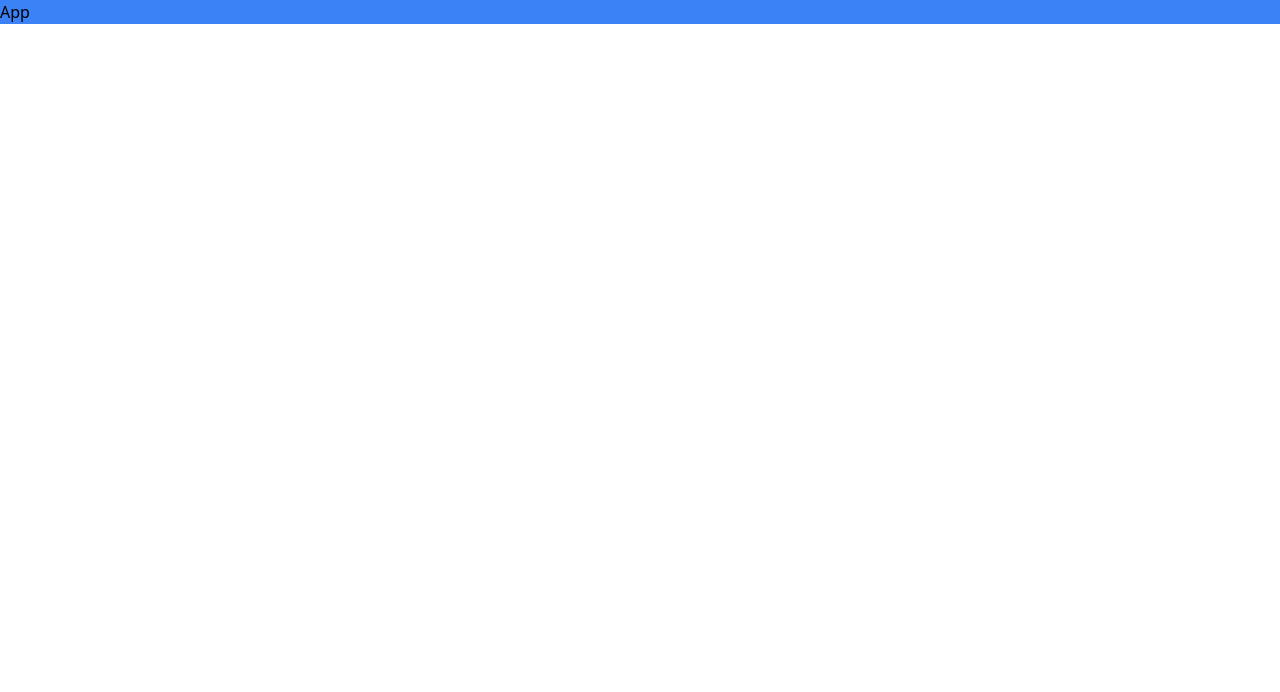
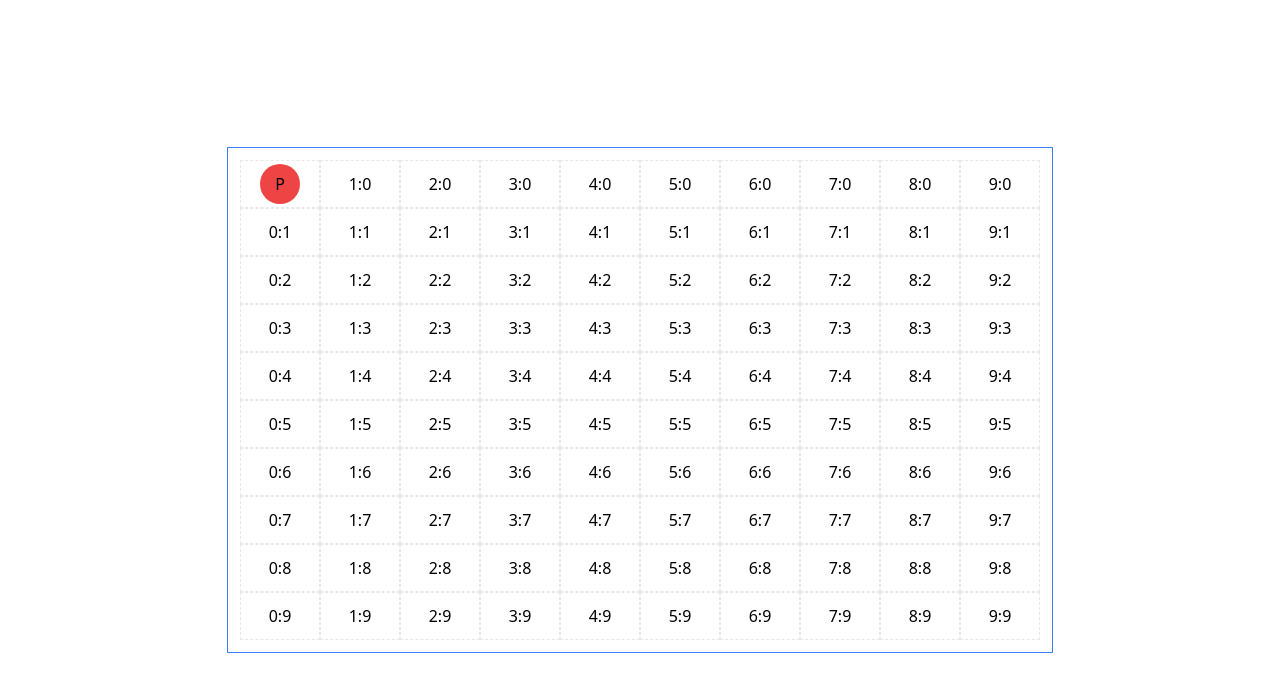
Before and after one commit to t-rosa/Ardonite_19-07-24, a React (Vite) app in the folder ardonite.client/: page / in a window 1280 px wide. Shown: the top 692 px of the page. Built offline with nearby package versions, Linux system fonts and the light colour scheme.

Commit message:
feat: just move from a to b

```diff
--- a/ardonite.client/package.json
+++ b/ardonite.client/package.json
@@ -11,8 +11,12 @@
 	},
 	"dependencies": {
 		"@microsoft/signalr": "^8.0.7",
+		"@xstate/react": "^4.1.1",
+		"clsx": "^2.1.1",
 		"react": "^18.3.1",
-		"react-dom": "^18.3.1"
+		"react-dom": "^18.3.1",
+		"tailwind-merge": "^2.4.0",
+		"xstate": "^5.15.0"
 	},
 	"devDependencies": {
 		"@biomejs/biome": "1.8.3",
--- a/ardonite.client/src/App.tsx
+++ b/ardonite.client/src/App.tsx
@@ -1,3 +1,66 @@
+import { useActor } from "@xstate/react";
+import { act } from "react";
+import { GameMachineContext, gameMachine } from "./lib/game/machine";
+import type { Cell, Position } from "./lib/game/types";
+
 export function App() {
-	return <div className="bg-blue-500">App</div>;
+	const board = GameMachineContext.useSelector((state) => state.context.board);
+
+	return (
+		<main className="h-dvh grid place-items-center">
+			<div className="grid grid-cols-[repeat(10,minmax(0,1fr))] p-3 border border-blue-500 relative">
+				<Player />
+				{board.cells.map((cell) => (
+					<>
+						<CellUI key={cell.id} cell={cell} />
+					</>
+				))}
+			</div>
+		</main>
+	);
 }
+
+function Player() {
+	const gameActor = GameMachineContext.useActorRef();
+
+	const playerX = GameMachineContext.useSelector(
+		(state) => state.context.player.position.x,
+	);
+
+	const playerY = GameMachineContext.useSelector(
+		(state) => state.context.player.position.y,
+	);
+
+	return (
+		<div
+			className="size-10 transition-transform bg-red-500 top-4 left-8 rounded-full absolute grid place-items-center duration-1000 "
+			style={{
+				transform: `translate(${playerX * 80}px, ${playerY * 48}px)`,
+			}}
+		>
+			P
+		</div>
+	);
+}
+
+function CellUI({ cell }: { cell: Cell }) {
+	const gameActor = GameMachineContext.useActorRef();
+
+	function handleClick(position: Position) {
+		gameActor.send({
+			type: "MOVE",
+			position,
+		});
+	}
+
+	return (
+		<button
+			key={cell.id}
+			type="button"
+			className="w-20 h-12 border border-dashed hover:bg-blue-500/50"
+			onClick={() => handleClick(cell.position)}
+		>
+			{cell.position.x}:{cell.position.y}
+		</button>
+	);
+}
--- /dev/null
+++ b/ardonite.client/src/lib/cn.ts
@@ -0,0 +1,6 @@
+import { type ClassValue, clsx } from "clsx";
+import { twMerge } from "tailwind-merge";
+
+export function cn(...inputs: ClassValue[]) {
+	return twMerge(clsx(inputs));
+}
--- /dev/null
+++ b/ardonite.client/src/lib/game/board.ts
@@ -0,0 +1,9 @@
+import { cells } from "./cells";
+import type { Board } from "./types";
+
+export const board: Board = {
+	width: 1000,
+	height: 700,
+	size: 10 * 10,
+	cells,
+};
--- /dev/null
+++ b/ardonite.client/src/lib/game/cells.ts
@@ -0,0 +1,104 @@
+import type { Cell } from "./types";
+
+export const cells: Cell[] = [
+	{ id: 0, position: { x: 0, y: 0 } },
+	{ id: 1, position: { x: 1, y: 0 } },
+	{ id: 2, position: { x: 2, y: 0 } },
+	{ id: 3, position: { x: 3, y: 0 } },
+	{ id: 4, position: { x: 4, y: 0 } },
+	{ id: 5, position: { x: 5, y: 0 } },
+	{ id: 6, position: { x: 6, y: 0 } },
+	{ id: 7, position: { x: 7, y: 0 } },
+	{ id: 8, position: { x: 8, y: 0 } },
+	{ id: 9, position: { x: 9, y: 0 } },
+	{ id: 10, position: { x: 0, y: 1 } },
+	{ id: 11, position: { x: 1, y: 1 } },
+	{ id: 12, position: { x: 2, y: 1 } },
+	{ id: 13, position: { x: 3, y: 1 } },
+	{ id: 14, position: { x: 4, y: 1 } },
+	{ id: 15, position: { x: 5, y: 1 } },
+	{ id: 16, position: { x: 6, y: 1 } },
+	{ id: 17, position: { x: 7, y: 1 } },
+	{ id: 18, position: { x: 8, y: 1 } },
+	{ id: 19, position: { x: 9, y: 1 } },
+	{ id: 20, position: { x: 0, y: 2 } },
+	{ id: 21, position: { x: 1, y: 2 } },
+	{ id: 22, position: { x: 2, y: 2 } },
+	{ id: 23, position: { x: 3, y: 2 } },
+	{ id: 24, position: { x: 4, y: 2 } },
+	{ id: 25, position: { x: 5, y: 2 } },
+	{ id: 26, position: { x: 6, y: 2 } },
+	{ id: 27, position: { x: 7, y: 2 } },
+	{ id: 28, position: { x: 8, y: 2 } },
+	{ id: 29, position: { x: 9, y: 2 } },
+	{ id: 30, position: { x: 0, y: 3 } },
+	{ id: 31, position: { x: 1, y: 3 } },
+	{ id: 32, position: { x: 2, y: 3 } },
+	{ id: 33, position: { x: 3, y: 3 } },
+	{ id: 34, position: { x: 4, y: 3 } },
+	{ id: 35, position: { x: 5, y: 3 } },
+	{ id: 36, position: { x: 6, y: 3 } },
+	{ id: 37, position: { x: 7, y: 3 } },
+	{ id: 38, position: { x: 8, y: 3 } },
+	{ id: 39, position: { x: 9, y: 3 } },
+	{ id: 40, position: { x: 0, y: 4 } },
+	{ id: 41, position: { x: 1, y: 4 } },
+	{ id: 42, position: { x: 2, y: 4 } },
+	{ id: 43, position: { x: 3, y: 4 } },
+	{ id: 44, position: { x: 4, y: 4 } },
+	{ id: 45, position: { x: 5, y: 4 } },
+	{ id: 46, position: { x: 6, y: 4 } },
+	{ id: 47, position: { x: 7, y: 4 } },
+	{ id: 48, position: { x: 8, y: 4 } },
+	{ id: 49, position: { x: 9, y: 4 } },
+	{ id: 50, position: { x: 0, y: 5 } },
+	{ id: 51, position: { x: 1, y: 5 } },
+	{ id: 52, position: { x: 2, y: 5 } },
+	{ id: 53, position: { x: 3, y: 5 } },
+	{ id: 54, position: { x: 4, y: 5 } },
+	{ id: 55, position: { x: 5, y: 5 } },
+	{ id: 56, position: { x: 6, y: 5 } },
+	{ id: 57, position: { x: 7, y: 5 } },
+	{ id: 58, position: { x: 8, y: 5 } },
+	{ id: 59, position: { x: 9, y: 5 } },
+	{ id: 60, position: { x: 0, y: 6 } },
+	{ id: 61, position: { x: 1, y: 6 } },
+	{ id: 62, position: { x: 2, y: 6 } },
+	{ id: 63, position: { x: 3, y: 6 } },
+	{ id: 64, position: { x: 4, y: 6 } },
+	{ id: 65, position: { x: 5, y: 6 } },
+	{ id: 66, position: { x: 6, y: 6 } },
+	{ id: 67, position: { x: 7, y: 6 } },
+	{ id: 68, position: { x: 8, y: 6 } },
+	{ id: 69, position: { x: 9, y: 6 } },
+	{ id: 70, position: { x: 0, y: 7 } },
+	{ id: 71, position: { x: 1, y: 7 } },
+	{ id: 72, position: { x: 2, y: 7 } },
+	{ id: 73, position: { x: 3, y: 7 } },
+	{ id: 74, position: { x: 4, y: 7 } },
+	{ id: 75, position: { x: 5, y: 7 } },
+	{ id: 76, position: { x: 6, y: 7 } },
+	{ id: 77, position: { x: 7, y: 7 } },
+	{ id: 78, position: { x: 8, y: 7 } },
+	{ id: 79, position: { x: 9, y: 7 } },
+	{ id: 80, position: { x: 0, y: 8 } },
+	{ id: 81, position: { x: 1, y: 8 } },
+	{ id: 82, position: { x: 2, y: 8 } },
+	{ id: 83, position: { x: 3, y: 8 } },
+	{ id: 84, position: { x: 4, y: 8 } },
+	{ id: 85, position: { x: 5, y: 8 } },
+	{ id: 86, position: { x: 6, y: 8 } },
+	{ id: 87, position: { x: 7, y: 8 } },
+	{ id: 88, position: { x: 8, y: 8 } },
+	{ id: 89, position: { x: 9, y: 8 } },
+	{ id: 90, position: { x: 0, y: 9 } },
+	{ id: 91, position: { x: 1, y: 9 } },
+	{ id: 92, position: { x: 2, y: 9 } },
+	{ id: 93, position: { x: 3, y: 9 } },
+	{ id: 94, position: { x: 4, y: 9 } },
+	{ id: 95, position: { x: 5, y: 9 } },
+	{ id: 96, position: { x: 6, y: 9 } },
+	{ id: 97, position: { x: 7, y: 9 } },
+	{ id: 98, position: { x: 8, y: 9 } },
+	{ id: 99, position: { x: 9, y: 9 } },
+];
--- /dev/null
+++ b/ardonite.client/src/lib/game/constants.ts
@@ -0,0 +1 @@
+export const TICK_RATE = 1000;
--- /dev/null
+++ b/ardonite.client/src/lib/game/machine.ts
@@ -0,0 +1,128 @@
+import { createActorContext } from "@xstate/react";
+import { assign, setup } from "xstate";
+import { board } from "./board";
+import { TICK_RATE } from "./constants";
+import type { Board, Position } from "./types";
+
+export const gameMachine = setup({
+	types: {
+		context: {} as {
+			clock: number;
+			TICK_RATE: number;
+			player: {
+				position: Position;
+			};
+			board: Board;
+		},
+		events: {} as
+			| { type: "MOVE"; position: Position }
+			| { type: "MOVE_LEFT" }
+			| { type: "MOVE_RIGHT" }
+			| { type: "MOVE_UP" }
+			| { type: "MOVE_DOWN" },
+	},
+	actions: {
+		start: ({ context }) => {
+			console.log("START");
+
+			let nextTimeToTick = Date.now();
+
+			function nextAnimationFrame() {
+				const now = Date.now();
+
+				if (nextTimeToTick <= now) {
+					context.clock++;
+					nextTimeToTick = now + context.TICK_RATE;
+					console.log(context.clock);
+				}
+
+				window.requestAnimationFrame(nextAnimationFrame);
+			}
+
+			window.requestAnimationFrame(nextAnimationFrame);
+		},
+	},
+}).createMachine({
+	context: {
+		clock: 0,
+		TICK_RATE,
+		board,
+		player: {
+			position: {
+				x: 0,
+				y: 0,
+			},
+		},
+	},
+	id: "GAME",
+	initial: "INIT",
+	entry: "start",
+	states: {
+		INIT: {
+			on: {
+				MOVE_LEFT: {
+					actions: assign({
+						player: ({ context }) => {
+							return {
+								...context.player,
+								position: {
+									...context.player.position,
+									x: context.player.position.x - 1,
+								},
+							};
+						},
+					}),
+				},
+				MOVE_RIGHT: {
+					actions: assign({
+						player: ({ context }) => {
+							return {
+								...context.player,
+								position: {
+									...context.player.position,
+									x: context.player.position.x + 1,
+								},
+							};
+						},
+					}),
+				},
+				MOVE_DOWN: {
+					actions: assign({
+						player: ({ context }) => {
+							return {
+								...context.player,
+								position: {
+									...context.player.position,
+									y: context.player.position.y + 1,
+								},
+							};
+						},
+					}),
+				},
+				MOVE_UP: {
+					actions: assign({
+						player: ({ context }) => {
+							return {
+								...context.player,
+								position: {
+									...context.player.position,
+									y: context.player.position.y - 1,
+								},
+							};
+						},
+					}),
+				},
+				MOVE: {
+					actions: assign({
+						player: ({ context, event }) => ({
+							...context.player,
+							position: event.position,
+						}),
+					}),
+				},
+			},
+		},
+	},
+});
+
+export const GameMachineContext = createActorContext(gameMachine);
--- /dev/null
+++ b/ardonite.client/src/lib/game/types.ts
@@ -0,0 +1,16 @@
+export type Position = {
+	x: number;
+	y: number;
+};
+
+export type Cell = {
+	id: number;
+	position: Position;
+};
+
+export type Board = {
+	width: number;
+	height: number;
+	size: number;
+	cells: Cell[];
+};
--- a/ardonite.client/src/main.tsx
+++ b/ardonite.client/src/main.tsx
@@ -3,13 +3,16 @@ import "./index.css";
 import React from "react";
 import ReactDOM from "react-dom/client";
 import { App } from "./app";
+import { GameMachineContext } from "./lib/game/machine";
 
 const root = document.getElementById("root");
 
 if (root) {
 	ReactDOM.createRoot(root).render(
 		<React.StrictMode>
-			<App />
+			<GameMachineContext.Provider>
+				<App />
+			</GameMachineContext.Provider>
 		</React.StrictMode>,
 	);
 }
```
Also changed, not shown: ardonite.client/src/lib/game/core.ts (added), 1 other file (tests, documents, lock files or other folders).
